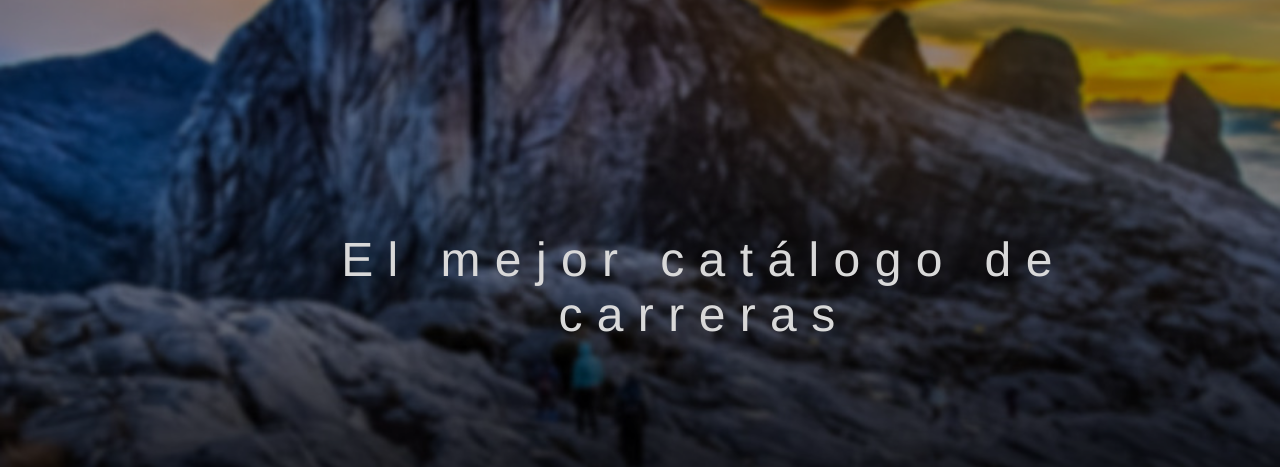
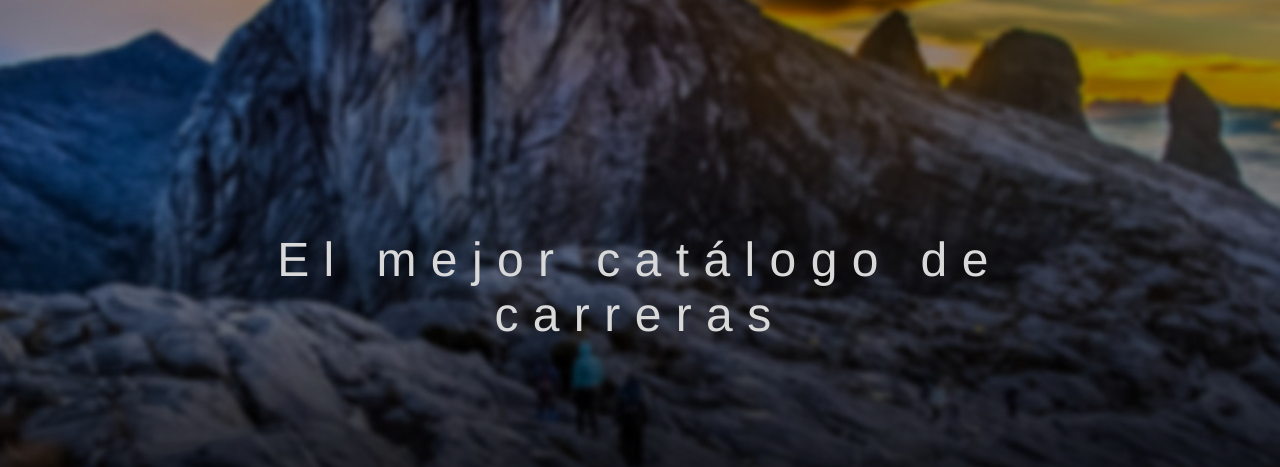
Before and after one commit to asfalagan/proyecto_abel, a PHP site: page / in a window 1280 px wide. Shown: the part 333-800 px from the top of the page. Run offline with PHP 8.4, Linux system fonts and the light colour scheme; some libraries are stand-ins or nearby versions.

Commit message:
cambios css

```diff
--- a/fronted/css/landing.css
+++ b/fronted/css/landing.css
@@ -30,7 +30,7 @@
   #eslogan{
     width: 80vw;
     height:20%;
-    margin-left: 10vw;
+    /*margin-left: 10vw;*/
     margin-bottom: 5%;
     display: flex;
     flex-direction: column;
```
